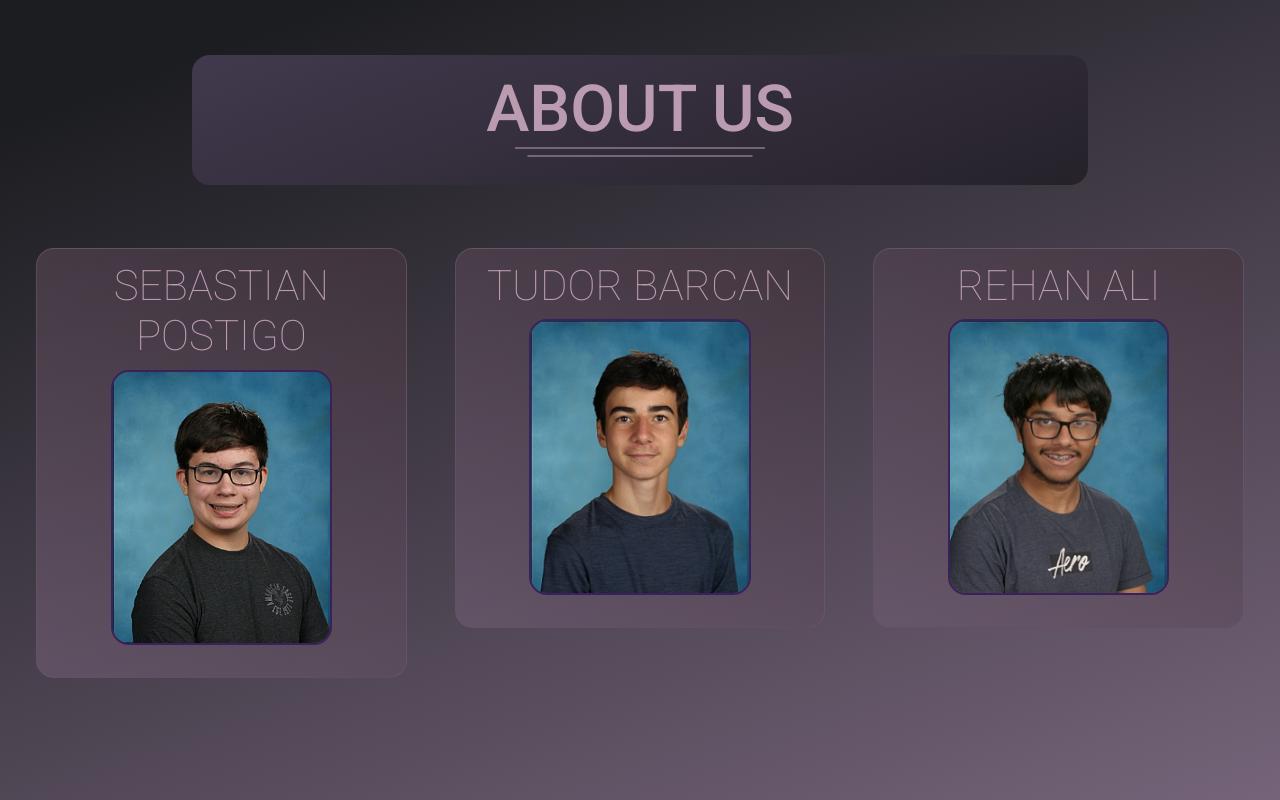
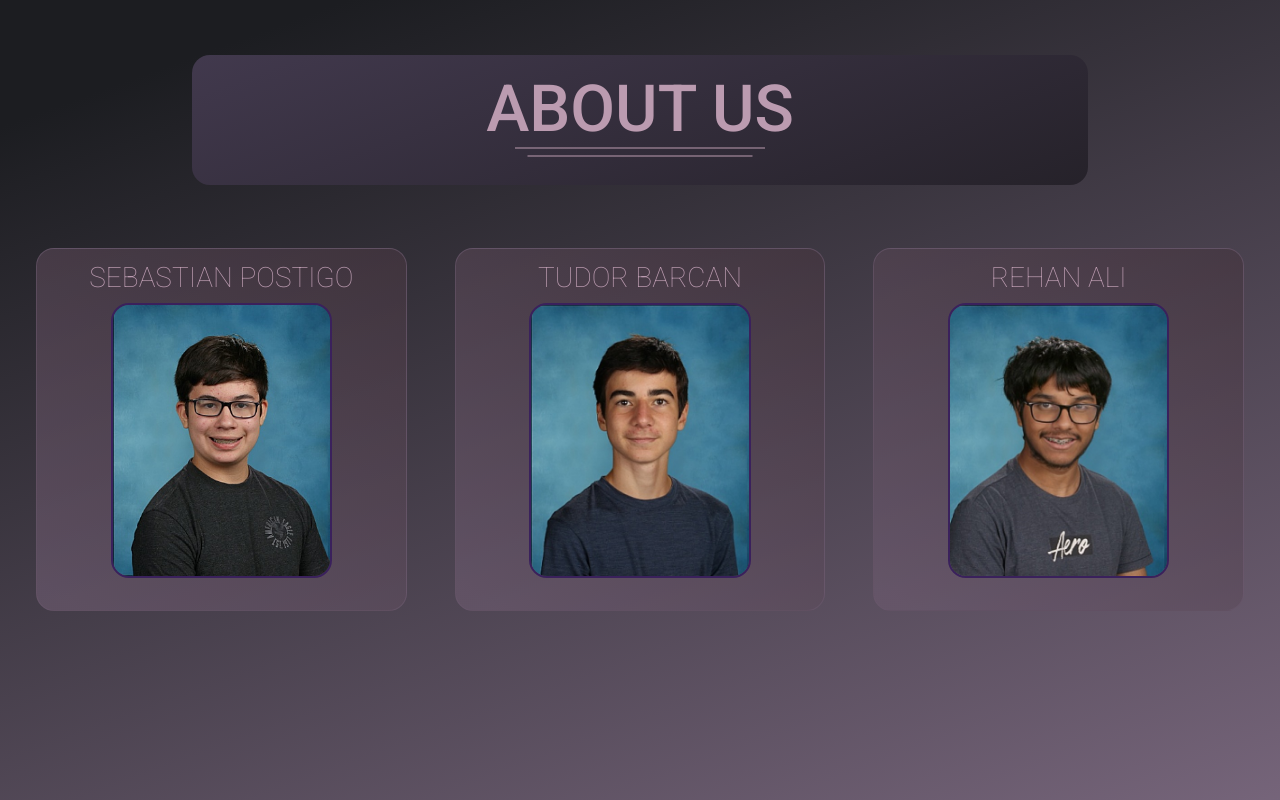
Before and after one commit to HTHS-SE/2627-Website-G4, a plain HTML site: page about.html in a window 1280 px wide. Drawn offline with nearby package versions, Linux system fonts and the light colour scheme.

Commit message:
fix: add text scaling from screen size to prevent wrapping

```diff
--- a/css/about.css
+++ b/css/about.css
@@ -67,3 +67,10 @@
     height: 1px;
     background-color: #BB9BB0;
 }
+
+/*Media Queries*/
+@media screen and (min-width: 992px) and (max-width: 1400px) {
+    .about h2 {
+        font-size: 28px;
+    }
+}
```
